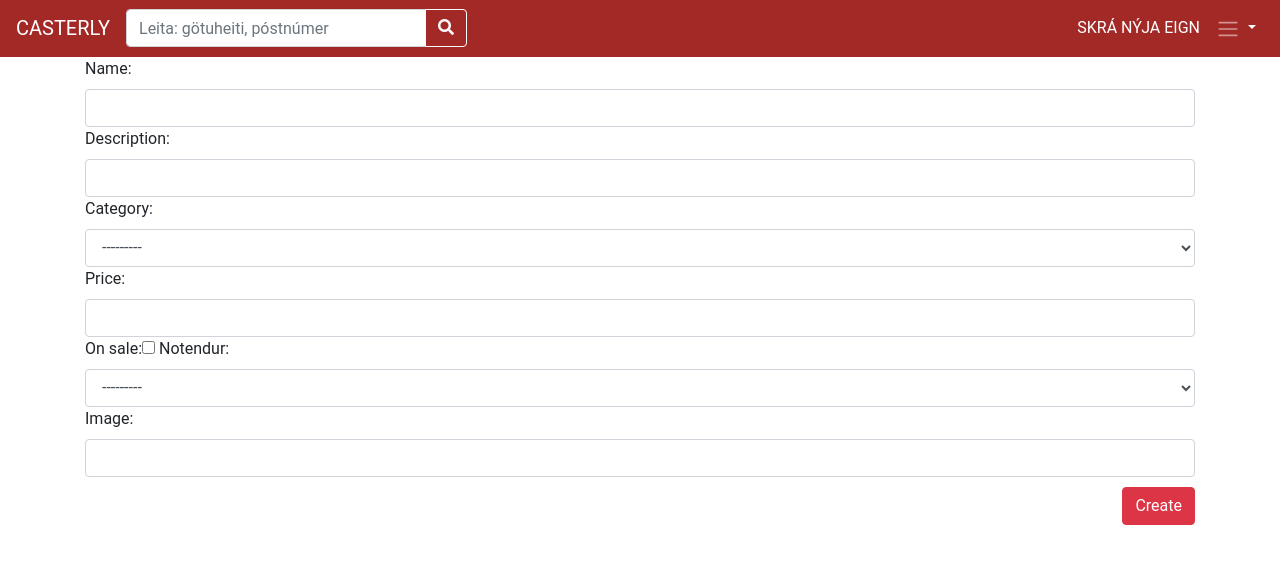
After one commit to HlynurM/Casterly_Rock, a Django app: page /add_new_estate in a window 1280 px wide. The commit adds this page. Shown: the top 564 px of the page. Run offline with Django 3.2, Linux system fonts and the light colour scheme; data that the repository does not hold is empty; some libraries are stand-ins or nearby versions.

Commit message:
basic forms is working

```diff
--- /dev/null
+++ b/estates/forms/new_estate_form.py
@@ -0,0 +1,18 @@
+from django.forms import ModelForm, widgets
+from django import forms
+from estates.models import Estates
+
+
+class CreateEstateForm(ModelForm):
+    image = forms.CharField(required=True, widget=forms.TextInput(attrs={'class': 'form-control'}))
+    class Meta:
+        model = Estates
+        exclude = [ 'id' ]
+        widgets = {
+            'name': widgets.TextInput(attrs={'class': 'form-control'}),
+            'description': widgets.TextInput(attrs={'class': 'form-control'}),
+            'category': widgets.Select(attrs={'class': 'form-control'}),
+            'price': widgets.NumberInput(attrs={'class': 'form-control'}),
+            'on_sale': widgets.CheckboxInput(attrs={'class': 'checkbox'}),
+            'notendur': widgets.Select(attrs={'class': 'form-control'}),
+        }
--- a/estates/urls.py
+++ b/estates/urls.py
@@ -4,5 +4,6 @@ from . import views
 
 urlpatterns = [
     path('', views.index, name='estates-index'),
-    path('<int:id>', views.get_estate_by_id, name="estate_overview")
+    path('<int:id>', views.get_estate_by_id, name="estate_overview"),
+    path('add_new_estate', views.add_new_estate, name="add_new_estate")
 ]
--- a/estates/views.py
+++ b/estates/views.py
@@ -1,9 +1,13 @@
 from django.shortcuts import render, get_object_or_404
+from estates.forms.new_estate_form import CreateEstateForm
 from estates.models import Estates
 
 def index(request):
     # TODO: Change to order by date by default, then by filter results when we have a filter
-    context = {'estates': Estates.objects.all().order_by('name')}
+    context = {
+        'estates': Estates.objects.all().order_by('name')
+    }
+
     return render(request, 'estates/index.html', context)
 
 
@@ -13,3 +17,17 @@ def get_estate_by_id(request, id):
         #GET ONE estate from the request if it exists.
         'estate' : get_object_or_404(Estates, pk=id)
     })
+
+def add_new_estate(request):
+    if request.method == 'POST':
+        print(1)
+    else:
+        # form = CreateEstateForm(request.POST or None)
+        form = CreateEstateForm()
+        if form.is_valid():
+            form.save()
+
+        context = {
+            'form': form
+        }
+    return render(request, 'estates/add_new_estate.html', context)
--- /dev/null
+++ b/templates/estates/add_new_estate.html
@@ -0,0 +1,20 @@
+{% extends 'base.html' %}
+
+{% block content %}
+
+    <form class="form form-horizontal" action="{% url 'add_new_estate' %}" method="post">
+        {% csrf_token %}
+
+        {{ form }}
+
+    <div class="text-right">
+            <input type="submit"
+                   value="Create"
+                   class="btn btn-danger"
+                   style="  clear:both;
+                            margin: 10px 0"
+            />
+        </div>
+    </form>
+
+{% endblock content %}
--- a/templates/estates/estate_overview.html
+++ b/templates/estates/estate_overview.html
@@ -9,7 +9,7 @@
 
     {# TODO:   Fara i gegnum allar myndir#}
     {% for photo in estate.estatesimage_set.all %}
-        <img src="{{ photo.image }}" class="estate-img"/>
+        <img src="{{ photo.image }}" class="estate-img img-thumbnail"/>
     {% endfor %}
 
 {% endblock content %}
```
